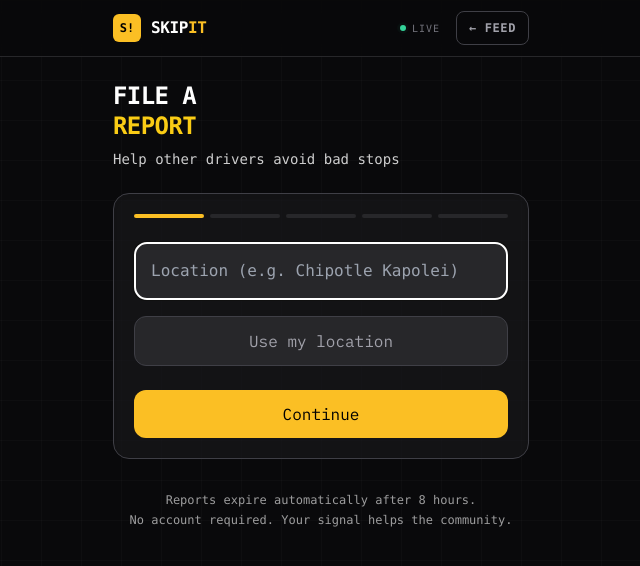
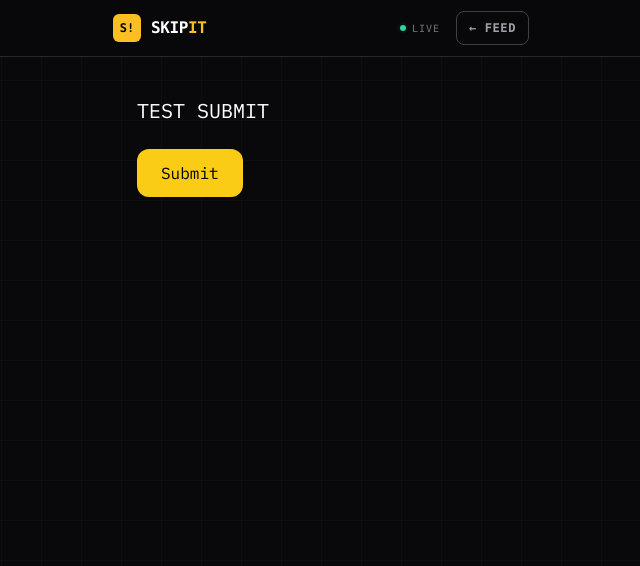
Before and after one commit to aabscnonprofit-del/skipit, a Next.js app: page /report in a window 1280 px wide. Shown: the top 566 px of the page, without its empty margins (319-959 px from the left). Built offline with nearby package versions, Linux system fonts and the light colour scheme.

Commit message:
fix reports api

```diff
--- a/app/api/reports/create/route.ts
+++ b/app/api/reports/create/route.ts
@@ -1,37 +1,32 @@
-import { NextResponse } from "next/server"
-import { supabase } from "@/lib/supabase"
+import { NextResponse } from 'next/server'
+import { createClient } from '@supabase/supabase-js'
+
+const supabase = createClient(
+  process.env.NEXT_PUBLIC_SUPABASE_URL!,
+  process.env.NEXT_PUBLIC_SUPABASE_ANON_KEY!
+)
 
 export async function POST(req: Request) {
   try {
     const body = await req.json()
 
-    console.log("BODY:", body)
-
-    const location_name = body.location_name || "Unknown"
-    const issue_type = body.issue_type || "other"
-    const description = body.description || ""
-    const platform = body.platform || "other"
-
-    const { data, error } = await supabase
-      .from("reports")
-      .insert([
-        {
-          location_name,
-          issue_type,
-          description,
-          platform,
-        },
-      ])
-      .select()
+    const { error } = await supabase.from('reports').insert([
+      {
+        location_name: body.location_name || 'Unknown',
+        issue_type: body.issue_type || 'other',
+        platform: body.platform || 'unknown',
+        lat: body.lat ?? 0,
+        lng: body.lng ?? 0,
+        description: body.description || null,
+      },
+    ])
 
     if (error) {
-      console.error("SUPABASE ERROR:", error)
       return NextResponse.json({ error: error.message }, { status: 500 })
     }
 
-    return NextResponse.json({ data })
-  } catch (e) {
-    console.error("SERVER ERROR:", e)
-    return NextResponse.json({ error: "Invalid request" }, { status: 400 })
+    return NextResponse.json({ success: true })
+  } catch (e: any) {
+    return NextResponse.json({ error: e.message }, { status: 500 })
   }
 }
--- a/app/report/page.tsx
+++ b/app/report/page.tsx
@@ -1,35 +1,59 @@
-import ReportForm from "@/components/ReportForm"
+'use client'
+
+import { useState } from 'react'
 
 export default function ReportPage() {
+  const [loading, setLoading] = useState(false)
+  const [error, setError] = useState<string | null>(null)
+
+  const handleSubmit = async () => {
+    setLoading(true)
+    setError(null)
+
+    try {
+      const res = await fetch('/api/reports/create', {
+        method: 'POST',
+        headers: {
+          'Content-Type': 'application/json',
+        },
+        body: JSON.stringify({
+          location_name: 'Manual test',
+          issue_type: 'delay',
+          platform: 'uber_eats',
+          description: 'test submit',
+        }),
+      })
+
+      const data = await res.json()
+
+      if (!res.ok) {
+        throw new Error(data.error || 'Failed')
+      }
+
+      alert('SUCCESS ✅')
+    } catch (e: any) {
+      setError(e.message)
+    }
+
+    setLoading(false)
+  }
+
   return (
-    <div className="flex flex-col gap-6">
+    <div className="p-6 text-white">
+      <h1 className="text-xl mb-6">TEST SUBMIT</h1>
 
-      {/* HEADER */}
-      <div className="pt-2">
-        <h1 className="font-mono text-2xl font-black text-white uppercase tracking-tight leading-tight">
-          File a <br />
-          <span className="text-yellow-400">Report</span>
-        </h1>
+      <button
+        onClick={handleSubmit}
+        className="bg-yellow-400 text-black px-6 py-3 rounded-xl"
+      >
+        {loading ? 'Sending...' : 'Submit'}
+      </button>
 
-        <p className="font-mono text-sm text-white/80 mt-2">
-          Help other drivers avoid bad stops
-        </p>
-      </div>
-
-      {/* FORM */}
-      <div className="bg-zinc-900/70 border border-zinc-700 rounded-2xl p-5 shadow-inner">
-        <ReportForm />
-      </div>
-
-      {/* FOOTER */}
-      <div className="pt-2">
-        <p className="font-mono text-xs text-white/60 text-center leading-relaxed">
-          Reports expire automatically after 8 hours.
-          <br />
-          No account required. Your signal helps the community.
-        </p>
-      </div>
-
+      {error && (
+        <div className="mt-4 text-red-500">
+          {error}
+        </div>
+      )}
     </div>
   )
 }
```
